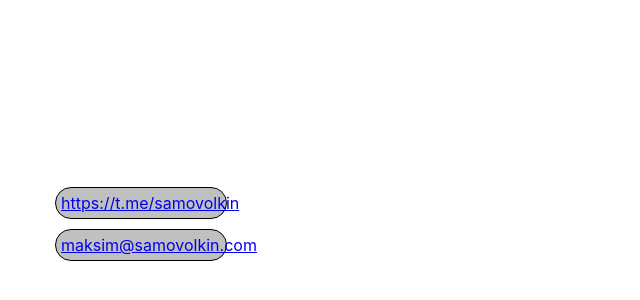
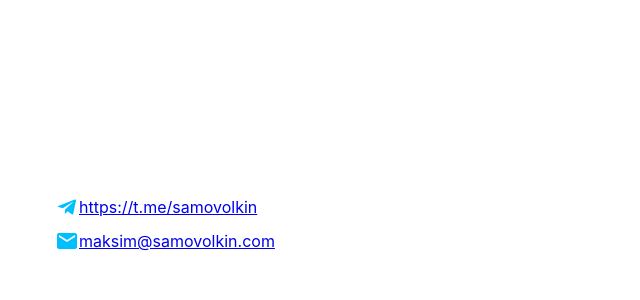
Before and after one commit to karenzoroglyan/samovolkin.com, a React (Create React App) app: page / in a window 1280 px wide. Shown: the part 176-476 px from the top of the page, without its empty margins (0-640 px from the left). Built offline with nearby package versions, Linux system fonts and the light colour scheme; the HTML template or start-up script is replaced by a standard one.

Commit message:
add icons

```diff
--- a/package.json
+++ b/package.json
@@ -3,6 +3,10 @@
   "version": "0.1.0",
   "private": true,
   "dependencies": {
+    "@emotion/react": "^11.9.3",
+    "@emotion/styled": "^11.9.3",
+    "@mui/icons-material": "^5.8.4",
+    "@mui/material": "^5.8.4",
     "@testing-library/jest-dom": "^5.14.1",
     "@testing-library/react": "^13.0.0",
     "@testing-library/user-event": "^13.2.1",
--- a/src/components/Body.jsx
+++ b/src/components/Body.jsx
@@ -1,12 +1,14 @@
 import React from "react";
 import Source from "./Source";
 import "./Body.css";
+import TelegramIcon from '@mui/icons-material/Telegram';
+import EmailIcon from '@mui/icons-material/Email';
 
 function Body() {
   return (
     <div className="body__container">
-      <Source url="https://t.me/samovolkin"/>
-      <Source url="maksim@samovolkin.com" />
+      <Source url="https://t.me/samovolkin" Icon={TelegramIcon}/>
+      <Source url="maksim@samovolkin.com" Icon={EmailIcon}/>
     </div>
   );
 }
--- a/src/components/Source.css
+++ b/src/components/Source.css
@@ -1,10 +1,9 @@
 .source {
-    margin: 5px;
-    padding: 5px;
-    width: 20vh;
-    background-color: #C0C0C0;
-    border: solid 1px;
-    border-radius: 30px;
-    display: flex;
-    align-items: center;
+  margin: 5px;
+  display: flex;
+  align-items: center;
 }
+
+.icon {
+  color: #00bfff;
+}
--- a/src/components/Source.jsx
+++ b/src/components/Source.jsx
@@ -1,9 +1,11 @@
 import React from "react";
 import "./Source.css";
 
-function Source({ url }) {
+
+function Source({ url, Icon }) {
   return (
     <div className="source">
+      {Icon && <Icon className="icon" />}
       <a href={url}>{url}</a>
     </div>
   );
```
Also changed, not shown: 1 other file (tests, documents, lock files or other folders).
